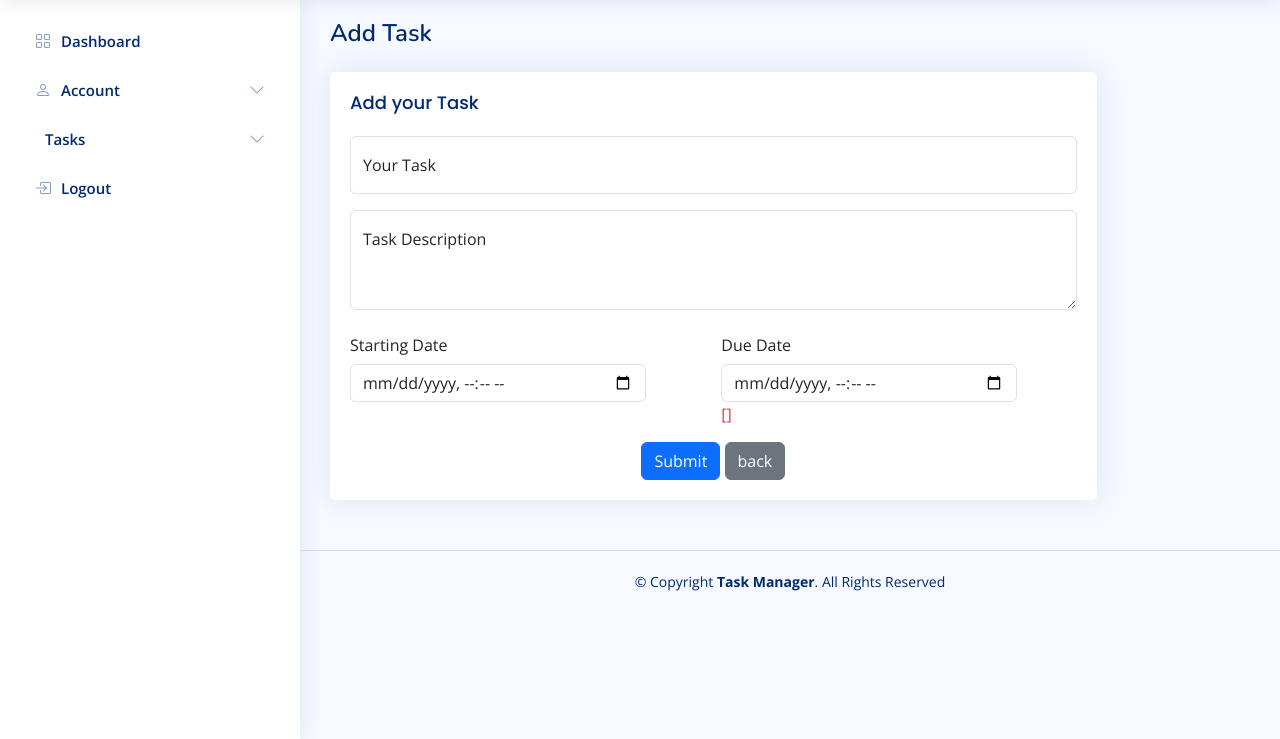
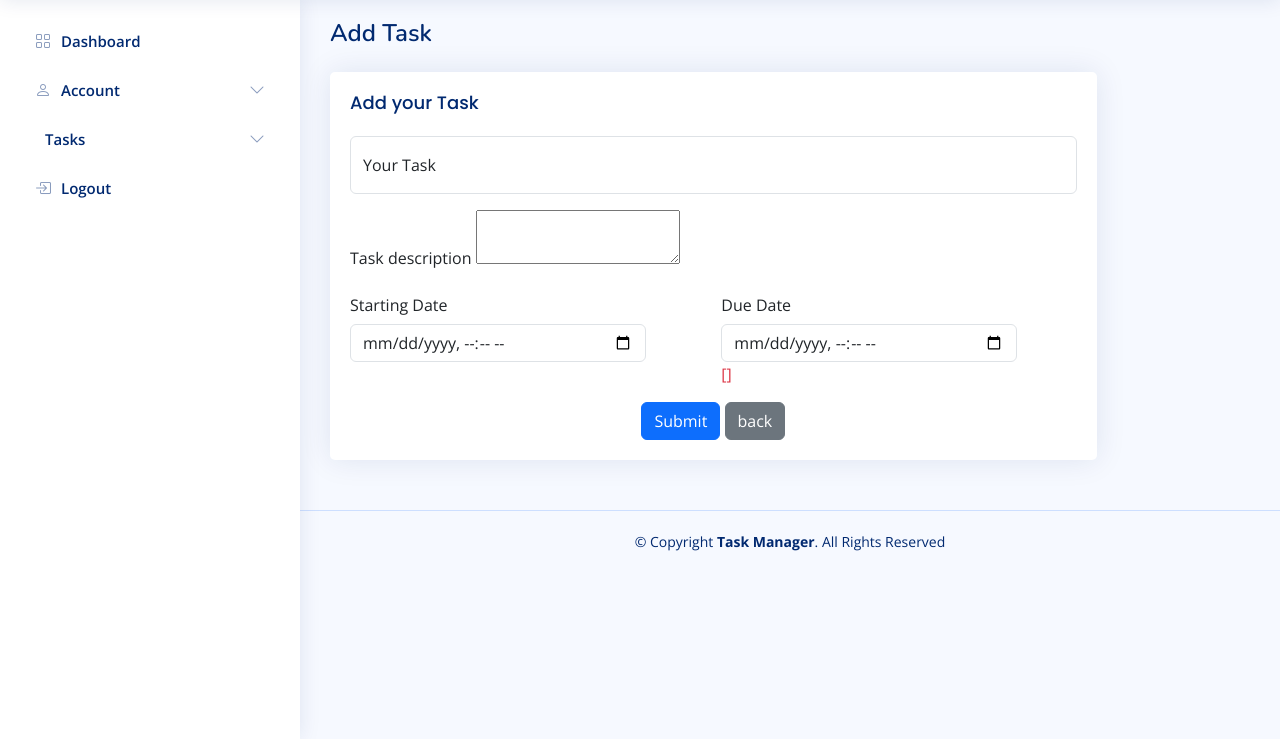
Before and after one commit to Shivahir2003/Task_Management_System, a Django app: template task_management_system/templates/taskmanager/add_edit_task.html in a window 1280 px wide. Shown: the part 61-800 px from the top of the page. Run offline with Django 3.2, Linux system fonts and the light colour scheme; the template is opened without the code that fills it, so the values that code supplies are empty, except form fields; tables that the repository leaves empty hold one stand-in row (values such as "Sample post"); form fields are guessed from the names that the template uses; some libraries are stand-ins or nearby versions.

Commit message:
feat: added WYSIWYG editor for task discription

```diff
--- a/task_management_system/task_management_system/settings.py
+++ b/task_management_system/task_management_system/settings.py
@@ -40,6 +40,7 @@
     'accounts.apps.AccountsConfig',
     'taskmanager.apps.TaskmanagerConfig',
     'django_extensions',
+    'ckeditor',
 ]
 
 MIDDLEWARE = [
--- a/task_management_system/taskmanager/forms.py
+++ b/task_management_system/taskmanager/forms.py
@@ -8,7 +8,6 @@
         Add or Edit Task Form
     """
     task=forms.CharField(max_length=200,required=True)
-    task_description=forms.CharField(max_length=500,required=False,widget=forms.Textarea())
     start_date=forms.DateTimeField(
         required=False,
         widget=forms.DateTimeInput(
--- a/task_management_system/taskmanager/models.py
+++ b/task_management_system/taskmanager/models.py
@@ -4,6 +4,7 @@
 from django.contrib.auth.models import User
 
 from model_utils.models import TimeStampedModel
+from ckeditor.fields import RichTextField
 
 
 class TaskManager(TimeStampedModel):
@@ -17,7 +18,7 @@
     """
     user=models.ForeignKey(User,on_delete=models.CASCADE)
     task=models.CharField(max_length=200)
-    task_description=models.TextField(max_length=500,null=True,blank=True)
+    task_description = RichTextField(null=True,blank=True)
     is_completed=models.BooleanField(default=False)
     start_date=models.DateTimeField(default=datetime.now)
     due_date=models.DateTimeField()
--- a/task_management_system/templates/taskmanager/add_edit_task.html
+++ b/task_management_system/templates/taskmanager/add_edit_task.html
@@ -58,11 +58,9 @@
             </div>
           </div>
           <div class="col-12">
-            <div class="form-floating">
-              <textarea class="form-control" placeholder="Add Description" id="id_task_description"
-                name="task_description" style="height: 100px;">{% if taskform.task_description.value %}{{taskform.task_description.value}}{% endif %}</textarea>
-              <label for="id_task_description">Task Description</label>
-            </div>
+                {{taskform.media}}
+                {{taskform.task_description.label}}
+                {{taskform.task_description}}
           </div>
           <div class="col-6">
             <div class="col-sm-10">
--- a/task_management_system/templates/taskmanager/dashboard.html
+++ b/task_management_system/templates/taskmanager/dashboard.html
@@ -32,14 +32,15 @@
             <i class="ph-fill ph-check-fat"></i>
             {% else %}
             {{task.task}}
+            {% if request.user.is_superuser %}- <em class="text-danger">{{task.user}}</em> {% endif %}
             {% endif %}
           </h1>
 
           {% if task.task_description %}
           <hr>
           <p>
-          <p><em>Task Description</em></p>
-          {{task.task_description}}
+          <p><em>Task Description :</em></p>
+          {{task.task_description |safe}}
           </p>
           {% endif %}
           <hr/>
```
Also changed, not shown: task_management_system/taskmanager/migrations/0003_alter_taskmanager_task_description.py (added).
